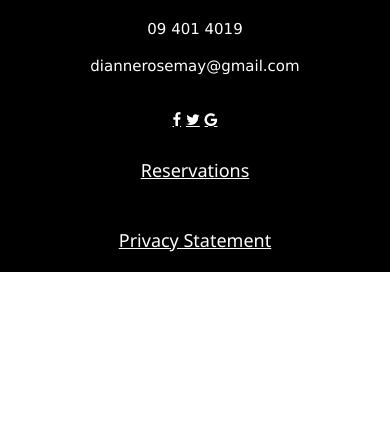
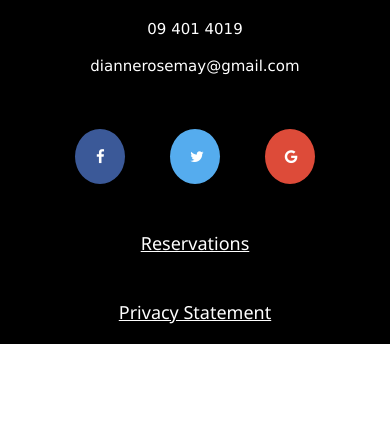
Before and after one commit to tennentd/haukai, a PHP site: page / in a window 390 px wide. Shown: the part 338-762 px from the top of the page. Run offline with PHP 8.4, Linux system fonts and the light colour scheme.

Commit message:
Add files via upload

```diff
--- a/styles/styles.css
+++ b/styles/styles.css
@@ -1,55 +1,57 @@
-.bgimg {
-    background-position: center;
-    background-size: cover;
-    background-image: url(../assets/images/fine_dining_1280x850.jpg);
-    min-height: 100%;
-  }
 
-  body, html {
-    height: 100%;
-    font-family: "Inconsolata", sans-serif;
+
+body, html {
+  font-family: "Inconsolata", sans-serif;
+  height: 100%;
   }
 
 td {
-    color: grey;
+  color: grey;
 }
 
-  .menu {
+.bgtext {
+  color: red;
+  font-family: 'Rock Salt', cursive;
+  font-size: 100px;
+  padding-top: 180px;
+  padding-left: 160px;
+  }
+
+@media screen and (max-width: 600px) {
+  .bgtext {
     display: none;
   }
+}
 
-  .bgtext {
-      padding-top: 140px;
-      padding-left: 160px;
-      font-family: 'Rock Salt', cursive;
+.fa {
+  border-radius: 50%;
+  font-size: 30px;
+  margin: 20px;
+  padding: 20px;
+  text-align: center;
+  text-decoration: none;
+  width: 50px;
+}
+
+.fa:hover {
+  opacity: 0.7;
+}
+
+.fa-facebook {
+  background: #3B5998;
+  color: white;
+}
+
+.fa-twitter {
+  background: #55ACEE;
+  color: white;
+}
+
+.fa-google {
+  background: #dd4b39;
+  color: white;
+}
+
+.menu {
+  display: none;
   }
-
-  .panel-left {
-    position: absolute;
-    left: 0px;
-    top: 0px;
-    z-index: -1;
-  }
-
-.w3-theme-l5 {color:#000 !important; background-color:#f9f3f3 !important}
-.w3-theme-l4 {color:#000 !important; background-color:#edd7d6 !important}
-.w3-theme-l3 {color:#000 !important; background-color:#dab0ad !important}
-.w3-theme-l2 {color:#fff !important; background-color:#c88885 !important}
-.w3-theme-l1 {color:#fff !important; background-color:#b6605c !important}
-.w3-theme-d1 {color:#fff !important; background-color:#853f3c !important}
-.w3-theme-d2 {color:#fff !important; background-color:#763835 !important}
-.w3-theme-d3 {color:#fff !important; background-color:#67312e !important}
-.w3-theme-d4 {color:#fff !important; background-color:#592a28 !important}
-.w3-theme-d5 {color:#fff !important; background-color:#4a2321 !important}
-
-.w3-theme-light {color:#000 !important; background-color:#f9f3f3 !important}
-.w3-theme-dark {color:#fff !important; background-color:#4a2321 !important}
-.w3-theme-action {color:#fff !important; background-color:#4a2321 !important}
-
-.w3-theme {color:#fff !important; background-color:#944743 !important}
-.w3-text-theme {color:#944743 !important}
-.w3-border-theme {border-color:#944743 !important}
-
-.w3-hover-theme:hover {color:#fff !important; background-color:#944743 !important}
-.w3-hover-text-theme:hover {color:#944743 !important}
-.w3-hover-border-theme:hover {border-color:#944743 !important}
```
